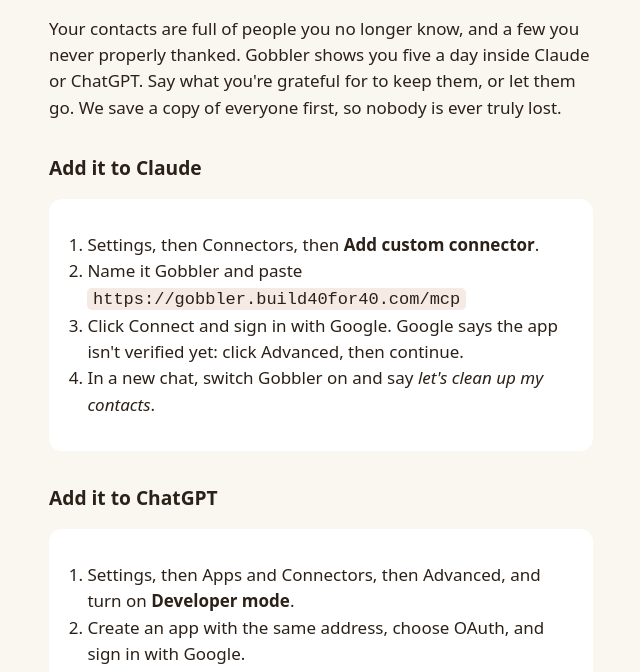
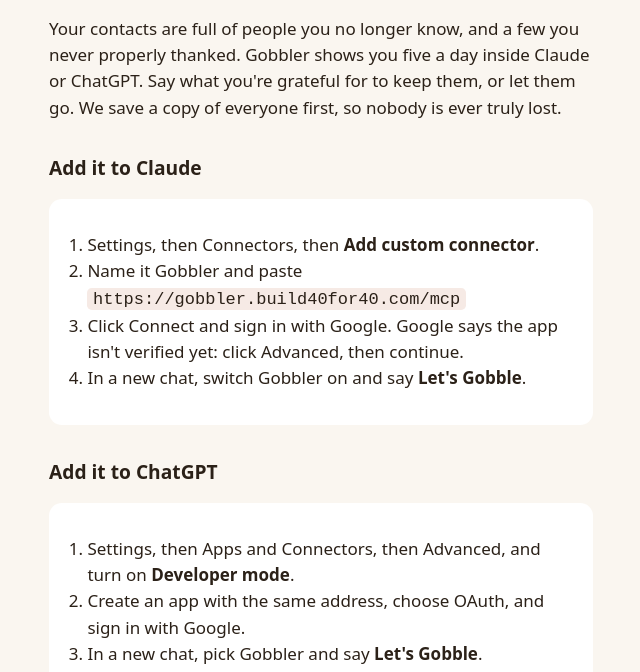
Before and after one commit to build40for40/day19, a website built with Vite: page workers/mcp/landing/index.html in a window 1280 px wide. Shown: the part 118-790 px from the top of the page, without its empty margins (319-959 px from the left). Built offline with nearby package versions, Linux system fonts and the light colour scheme.

Commit message:
Start Gobbler on "Let's Gobble", and tell Claude it isn't an inbox cleaner
"Let's clean up my contacts" was too generic: Claude kept treating it as
an inbox clean-up. The server instructions and start_game's description
now name Gobbler, give "Let's Gobble" and its typos and variants as the
way in, and say it isn't an email or inbox cleaner. The landing page's
install steps say "Let's Gobble" too.

Co-Authored-By: Claude Opus 5.5 <noreply@anthropic.com>

```diff
--- a/workers/mcp/landing/index.html
+++ b/workers/mcp/landing/index.html
@@ -33,7 +33,7 @@
       <li>Settings, then Connectors, then <strong>Add custom connector</strong>.</li>
       <li>Name it Gobbler and paste <code>https://gobbler.build40for40.com/mcp</code></li>
       <li>Click Connect and sign in with Google. Google says the app isn't verified yet: click Advanced, then continue.</li>
-      <li>In a new chat, switch Gobbler on and say <em>let's clean up my contacts</em>.</li>
+      <li>In a new chat, switch Gobbler on and say <strong>Let's Gobble</strong>.</li>
     </ol>
   </div>
 
@@ -42,7 +42,7 @@
     <ol>
       <li>Settings, then Apps and Connectors, then Advanced, and turn on <strong>Developer mode</strong>.</li>
       <li>Create an app with the same address, choose OAuth, and sign in with Google.</li>
-      <li>In a new chat, pick Gobbler and ask it to start.</li>
+      <li>In a new chat, pick Gobbler and say <strong>Let's Gobble</strong>.</li>
     </ol>
   </div>
 
```
Also changed, not shown: workers/mcp/src/mcp/text.ts (+6 -2 lines).
